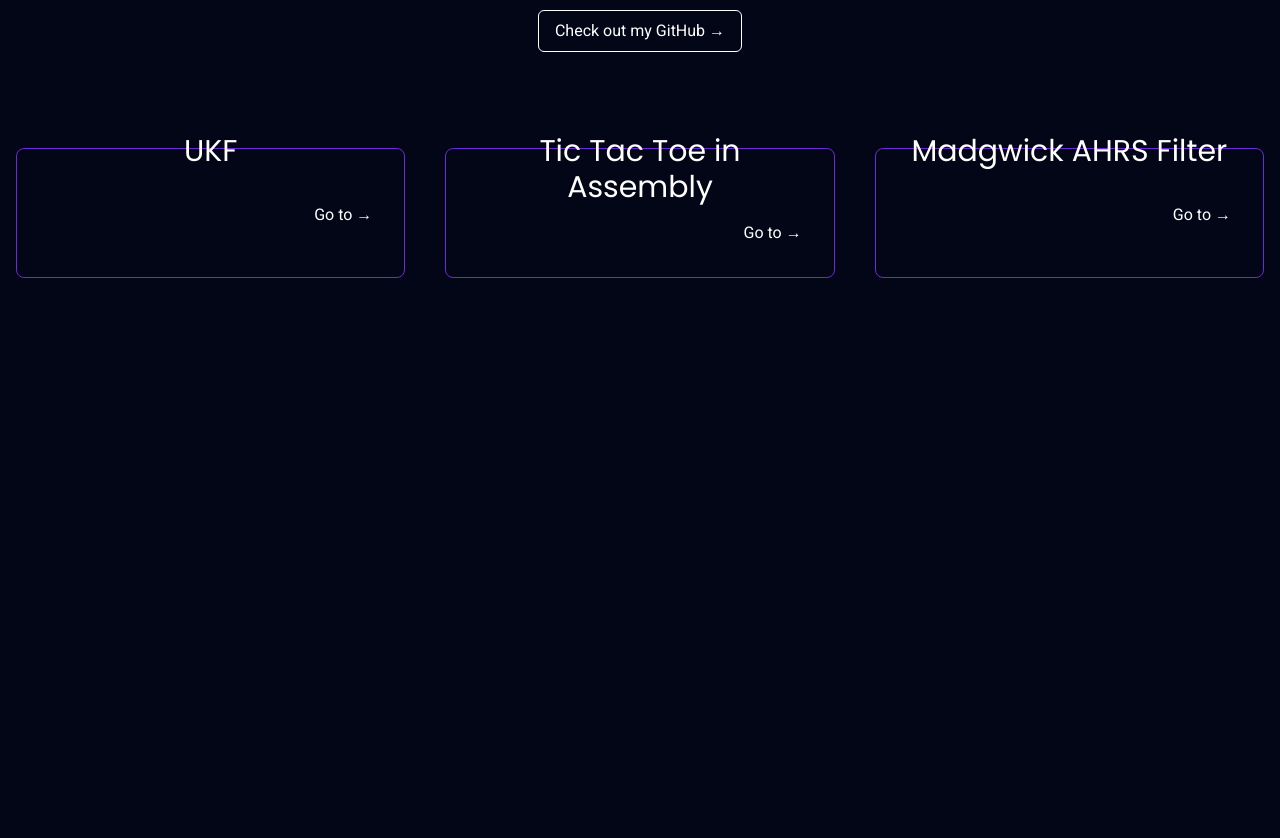
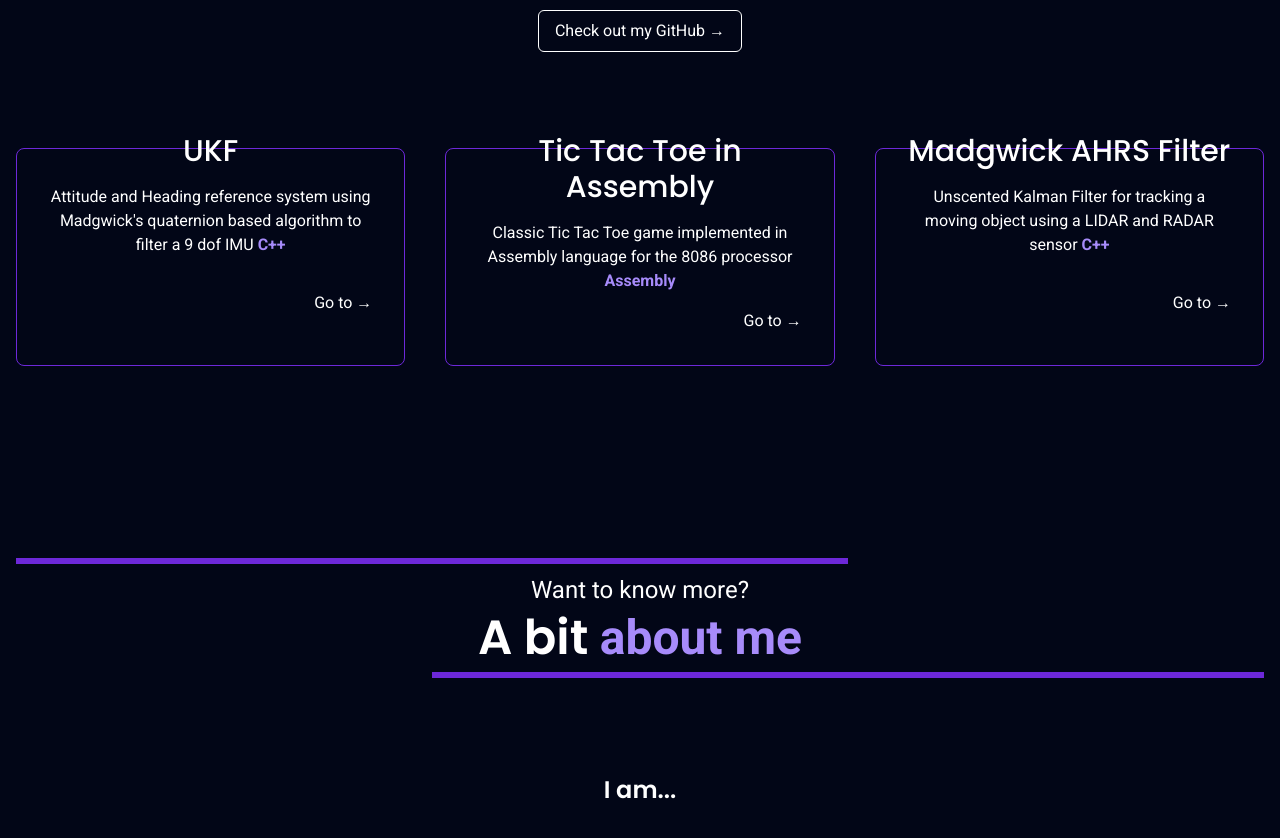
Before and after one commit to AndreyDiDev/Portfolio, a SvelteKit app in the folder port/: page / in a window 1280 px wide. Shown: the part 1040-1878 px from the top of the page. Before the commit the page ends 1462 px from the top, so only its background shows below. Built offline with nearby package versions, Linux system fonts and the light colour scheme.

Commit message:
finishing up main page

```diff
--- a/port/src/components/Header.svelte
+++ b/port/src/components/Header.svelte
@@ -15,7 +15,7 @@
         <b class="font-bold poppins">Andrey</b> Dimanchev
     </h1>
 
-    <div class="sm:flex items-center gap-4 hidden">
+    <div class="sm:flex ml-auto pr-5 items-center gap-4 hidden">
         {#each tabs as tab, index}
             <a href={tab.link} class='duration-200 hover:text-violet-400'>
                 <p>{tab.name}</p>
--- a/port/src/components/Main.svelte
+++ b/port/src/components/Main.svelte
@@ -5,19 +5,16 @@
     let steps = [
         {
             title: 'UKF',
-            description: 'Lorem ipsum dolor sit amet, consectetur adipiscing elit. Sed do eiusmod tempor incididunt ut labore et dolore magna aliqua.',
             image: 'images/project1.png',
             link: 'https://github.com/AndreyDiDev/UnscentedKalmanFilter'
         },
         {
             title: 'Tic Tac Toe in Assembly',
-            description: 'Lorem ipsum dolor sit amet, consectetur adipiscing elit. Sed do eiusmod tempor incididunt ut labore et dolore magna aliqua.',
             image: 'images/project2.png',
             link: 'https://github.com/AndreyDiDev/TicTacToeAssembly'
         },
         {
             title: 'Madgwick AHRS Filter',
-            description: 'Lorem ipsum dolor sit amet, consectetur adipiscing elit. Sed do eiusmod tempor incididunt ut labore et dolore magna aliqua.',
             image: 'images/project3.png',
             link: 'https://github.com/AndreyDiDev/MadgwickAHRS'
         },
@@ -75,23 +72,52 @@
 
         <div class="grid grid-cols-1 lg:grid-cols-3 gap-12 lg:gap-10">
             <Step step={steps[0]}>
-
+                <p>Attitude and Heading reference system using Madgwick's quaternion based algorithm to filter a 9 dof IMU
+                    <strong class="text-violet-400">C++</strong>
+                </p>
             </Step>
 
             <Step step={steps[1]}>
-
+                <p>Classic Tic Tac Toe game implemented in Assembly language for the 8086 processor
+                    <strong class="text-violet-400">Assembly</strong>
+                </p>
             </Step>
 
             <Step step={steps[2]}>
-
+                <p>Unscented Kalman Filter for tracking a moving object using a LIDAR and RADAR sensor
+                    <strong class="text-violet-400">C++</strong>
+                </p>
             </Step>
 
         </div>
     </section>
 
+    <section
+        id="about"
+        class="py-20 pt-10 lg:pt-16 lg:py-32 flex flex-col gap-16 sm:gap-20 md:gap-24 relative"
+    >
 
+        <div
+            class="flex flex-col gap-2 text-center relative before:absolute before:top-0
+            before:left-0 before:w-2/3 before:h-1.5 before:bg-violet-700 after:absolute
+            after:bottom-0 after:right-0 after:w-2/3 after:h-1.5 after:bg-violet-700 py-4"
+        >
 
+        <h6 class="text-lg sm:text-xl md:text-2xl">
+            Want to know more?
+        </h6>
+        <h3 class="font-semibold text-3xl sm:text-4xl md:text-5xl">
+            A bit <span class="popppins text-violet-400">about me</span>
+        </h3>
 
+        </div>
+
+        <p class="mx-auto poppins font-semibold text-lg sm:text-xl md:text-2xl">I am...</p>
+        <div class="flex flex-col gap-20 w-full mx-auto max-w-[800px]">
+
+        </div>
+
+    </section>
 
 
     <style>
--- a/port/src/components/Step.svelte
+++ b/port/src/components/Step.svelte
@@ -17,7 +17,7 @@
 
     </div>
 
-    <h3 class="fomt-medium text-xl sm:text-2xl md:text-3xl">{step.title}</h3>
+    <h3 class="font-medium text-xl sm:text-2xl md:text-3xl">{step.title}</h3>
     <slot/>
     <div class="flex-1 flex justify-between gap-4 items-center">
         <div
```
